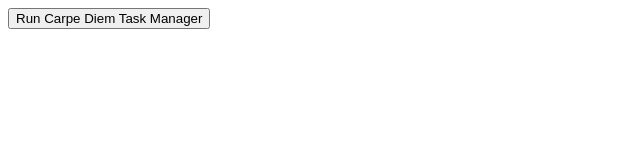
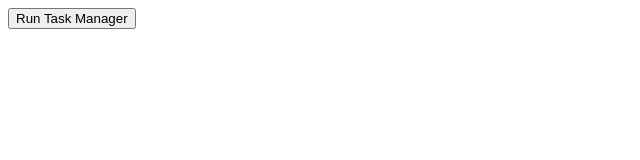
Before and after one commit to fmstacco/task-tracker, a website: page views/index.html in a window 1280 px wide. Shown: the whole page, without its empty margins (0-640 px from the left). Drawn offline with Linux system fonts and the light colour scheme.

Commit message:
changed run button name to 'Run Task Manager' to make it clearer to the user and updated requirements.txt

```diff
--- a/requirements.txt
+++ b/requirements.txt
@@ -4,9 +4,12 @@
 google-auth==2.9.1
 google-auth-oauthlib==0.5.2
 gspread==5.4.0
+numpy==1.23.2
 oauthlib==3.2.0
+pandas==1.4.3
 pyasn1==0.4.8
 pyasn1-modules==0.2.8
+pytz==2022.2.1
 requests-oauthlib==1.3.1
 rsa==4.9
 stdiomask==0.0.6
--- a/views/index.html
+++ b/views/index.html
@@ -1,5 +1,5 @@
 <body>
-    <button onclick="window.location.reload()">Run Carpe Diem Task Manager</button>
+    <button onclick="window.location.reload()">Run Task Manager</button>
     <div id="terminal"></div>
 
     <script>
```
